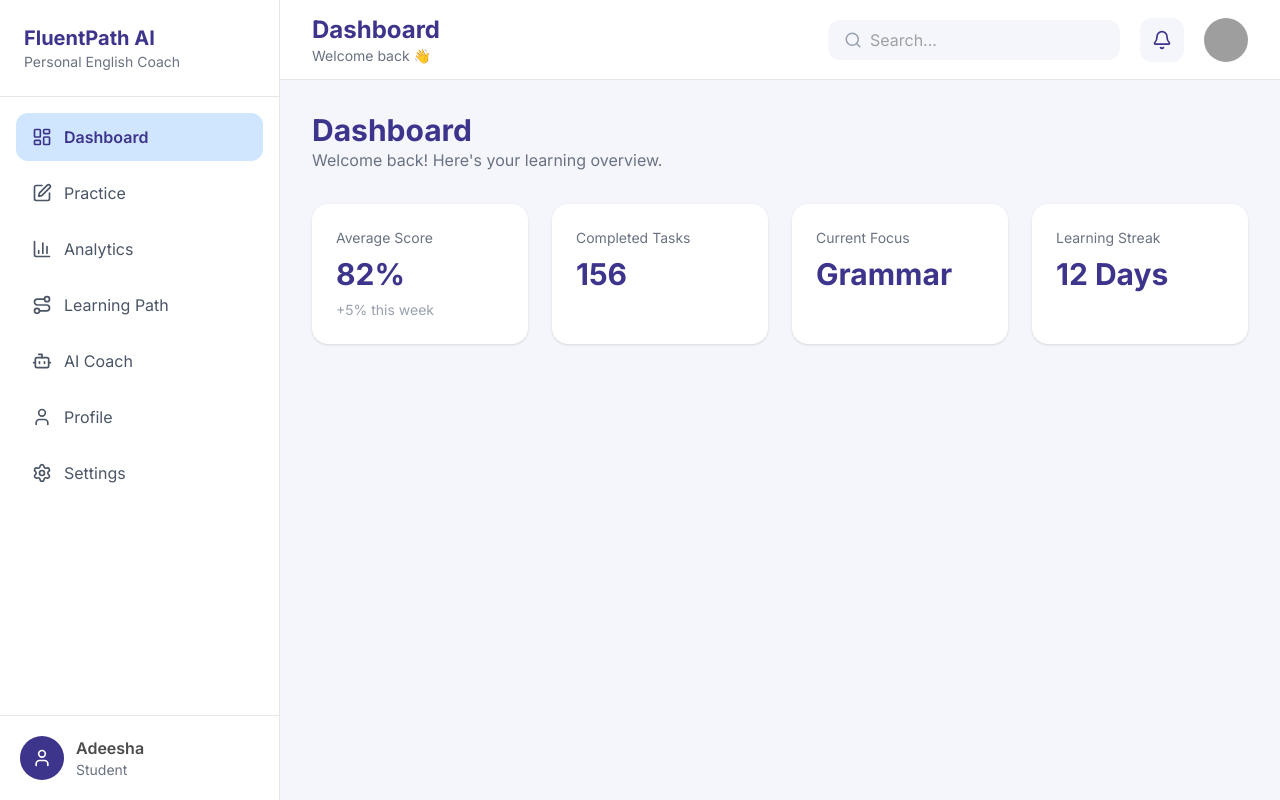
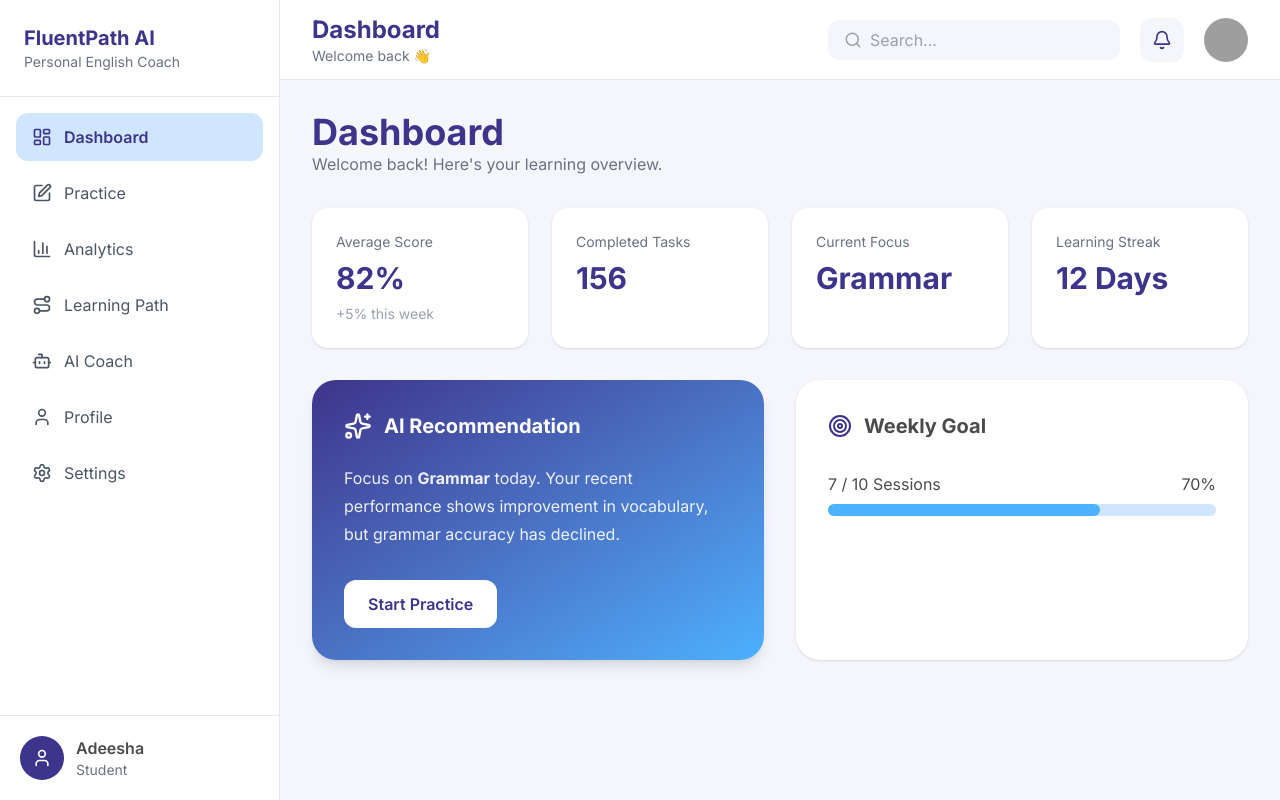
Before and after one commit to adeeshainduja/fluentpath-ai, a React (Vite) app in the folder frontend/: page / in a window 1280 px wide. Built offline with nearby package versions, Linux system fonts and the light colour scheme; grey boxes are pictures that could not be loaded.

Commit message:
create goalcard,progresschart,recommendationcard

```diff
--- /dev/null
+++ b/frontend/src/components/dashboard/GoalCard.tsx
@@ -0,0 +1,45 @@
+import { Target } from "lucide-react";
+
+export default function GoalCard() {
+  return (
+    <div className="rounded-3xl bg-white p-8 shadow-sm">
+
+      <div className="flex items-center gap-3">
+
+        <Target
+          size={24}
+          className="text-[#3D348B]"
+        />
+
+        <h2 className="text-xl font-bold">
+          Weekly Goal
+        </h2>
+
+      </div>
+
+      <div className="mt-8">
+
+        <div className="mb-2 flex justify-between">
+
+          <span>7 / 10 Sessions</span>
+
+          <span>70%</span>
+
+        </div>
+
+        <div className="h-3 rounded-full bg-[#D0E6FF]">
+
+          <div
+            className="h-3 rounded-full bg-[#4CB1FF]"
+            style={{
+              width: "70%",
+            }}
+          />
+
+        </div>
+
+      </div>
+
+    </div>
+  );
+}
--- /dev/null
+++ b/frontend/src/components/dashboard/ProgressChart.tsx
@@ -0,0 +1,62 @@
+import {
+  Area,
+  AreaChart,
+  CartesianGrid,
+  ResponsiveContainer,
+  Tooltip,
+  XAxis,
+  YAxis,
+} from "recharts";
+
+const data = [
+  { day: "Mon", score: 62 },
+  { day: "Tue", score: 70 },
+  { day: "Wed", score: 68 },
+  { day: "Thu", score: 78 },
+  { day: "Fri", score: 84 },
+  { day: "Sat", score: 90 },
+  { day: "Sun", score: 88 },
+];
+
+export default function ProgressChart() {
+  return (
+    <div className="rounded-3xl bg-white p-6 shadow-sm">
+      <div className="mb-6">
+        <h2 className="text-xl font-bold text-[#3D348B]">
+          Learning Progress
+        </h2>
+
+        <p className="text-sm text-gray-500">
+          Average score over the last 7 days
+        </p>
+      </div>
+
+      <ResponsiveContainer width="100%" height={320}>
+        <AreaChart data={data}>
+          <defs>
+            <linearGradient id="score" x1="0" y1="0" x2="0" y2="1">
+              <stop offset="5%" stopColor="#4CB1FF" stopOpacity={0.8} />
+              <stop offset="95%" stopColor="#4CB1FF" stopOpacity={0.05} />
+            </linearGradient>
+          </defs>
+
+          <CartesianGrid strokeDasharray="3 3" />
+
+          <XAxis dataKey="day" />
+
+          <YAxis />
+
+          <Tooltip />
+
+          <Area
+            type="monotone"
+            dataKey="score"
+            stroke="#3D348B"
+            strokeWidth={3}
+            fill="url(#score)"
+          />
+        </AreaChart>
+      </ResponsiveContainer>
+    </div>
+  );
+}
--- /dev/null
+++ b/frontend/src/components/dashboard/RecommendationCard.tsx
@@ -0,0 +1,34 @@
+import { Sparkles } from "lucide-react";
+
+export default function RecommendationCard() {
+  return (
+    <div className="rounded-3xl bg-gradient-to-br from-[#3D348B] to-[#4CB1FF] p-8 text-white shadow-lg">
+
+      <div className="flex items-center gap-3">
+
+        <Sparkles size={28} />
+
+        <h2 className="text-xl font-bold">
+          AI Recommendation
+        </h2>
+
+      </div>
+
+      <p className="mt-6 text-white/90 leading-7">
+
+        Focus on <strong>Grammar</strong> today.
+
+        Your recent performance shows improvement in
+        vocabulary, but grammar accuracy has declined.
+
+      </p>
+
+      <button
+        className="mt-8 rounded-xl bg-white px-6 py-3 font-semibold text-[#3D348B] transition hover:scale-105"
+      >
+        Start Practice
+      </button>
+
+    </div>
+  );
+}
--- a/frontend/src/pages/Dashboard/Dashboard.tsx
+++ b/frontend/src/pages/Dashboard/Dashboard.tsx
@@ -1,19 +1,43 @@
 import SummaryGrid from "../../components/dashboard/SummaryGrid";
+import RecommendationCard from "../../components/dashboard/RecommendationCard";
+import GoalCard from "../../components/dashboard/GoalCard";
 
 export default function Dashboard() {
   return (
     <div className="space-y-8">
+
+      {/* Header */}
+
       <div>
-        <h1 className="text-3xl font-bold text-[#3D348B]">
+
+        <h1 className="text-4xl font-bold text-[#3D348B]">
+
           Dashboard
+
         </h1>
 
         <p className="text-gray-500">
+
           Welcome back! Here's your learning overview.
+
         </p>
+
       </div>
 
+      {/* Summary */}
+
       <SummaryGrid />
+
+      {/* AI Section */}
+
+      <div className="grid grid-cols-2 gap-8">
+
+        <RecommendationCard />
+
+        <GoalCard />
+
+      </div>
+
     </div>
   );
 }
```
